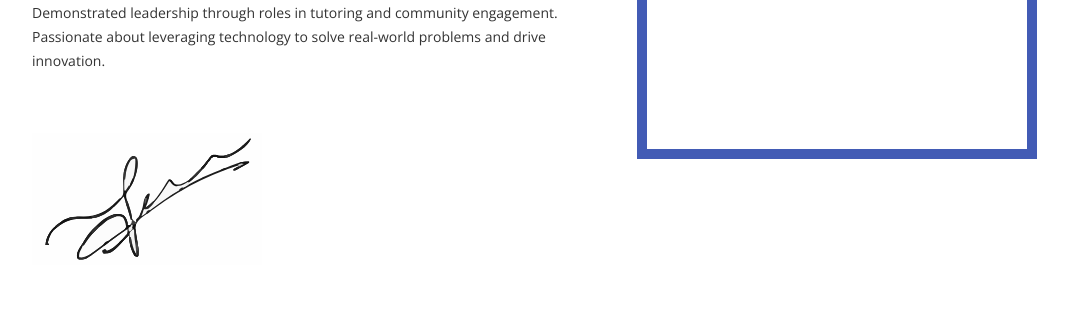
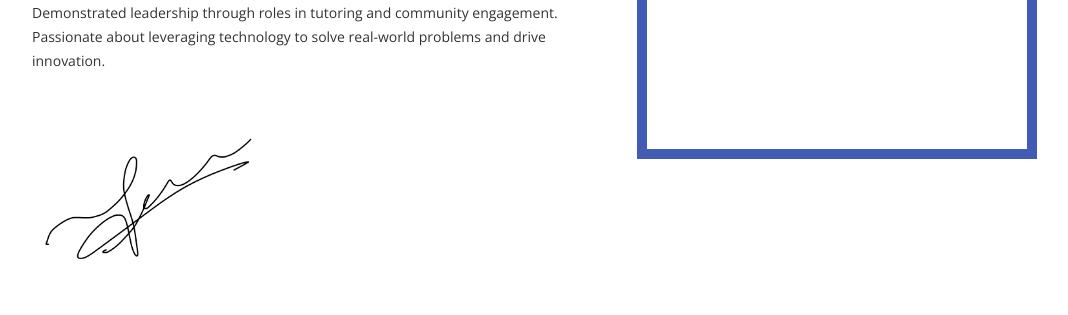
Before and after one commit to vishomallaoli/portfolio, a plain HTML site: page index.html in a window 1280 px wide. Shown: the part 1181-1496 px from the top of the page, without its empty margins (53-1121 px from the left). Drawn offline with nearby package versions, Linux system fonts and the light colour scheme; files whose address does not match are found by name; a web font is replaced by a local one.

Commit message:
updated the correct signature.

```diff
--- a/index.html
+++ b/index.html
@@ -68,7 +68,7 @@
                 <h1 class="size-50">Know <br /> About me</h1>
                 <div class="h-50"></div>
                 <p>A junior at the University of Mississippi specializing in Computer Science with a focus on data science and software development. Over two years of Python experience has led to impactful projects in machine learning and data analysis. Demonstrated leadership through roles in tutoring and community engagement. Passionate about leveraging technology to solve real-world problems and drive innovation.</p>
-                <div class="h-50"></div> <img src="img/portfolio/signature.svg" width="230" alt="" />
+                <div class="h-50"></div> <img src="img/signature.png" width="230" alt="" />
                 <div class="h-50"></div>
             </div>
             <div class="col-md-6 about-img-div">
```
